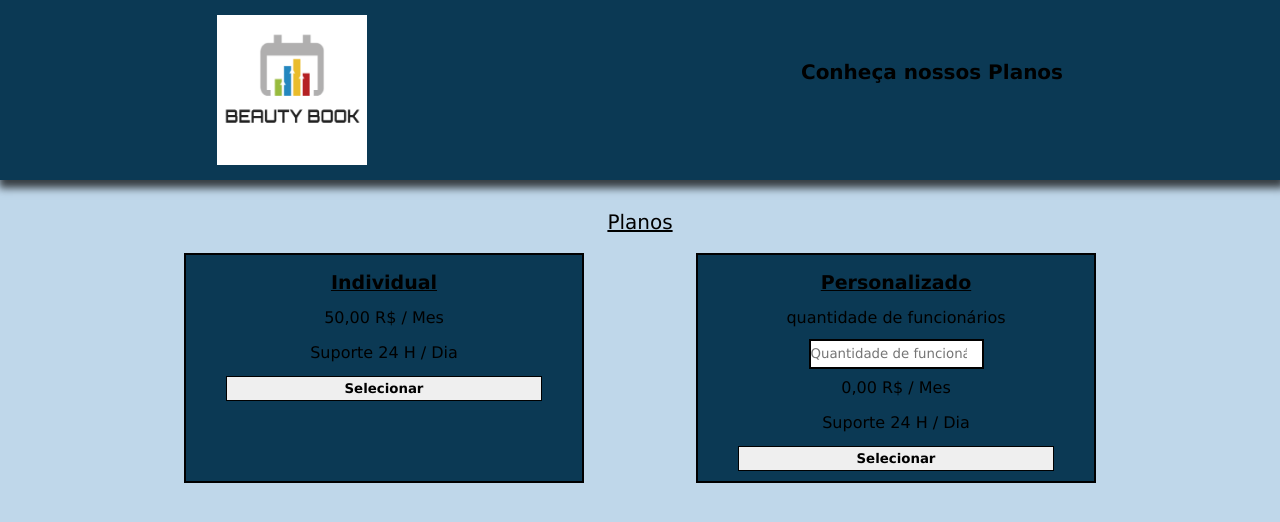
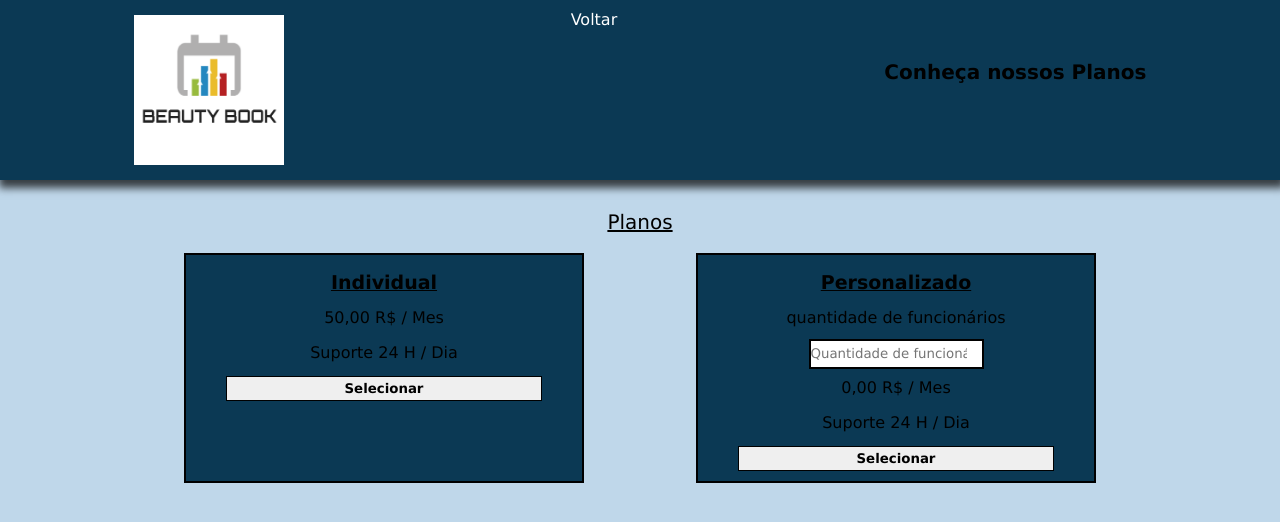
Before and after one commit to joaoMicheletti/BeautyBook, a React (Create React App) app in the folder frontend/: page /planos in a window 1280 px wide. Shown: the top 522 px of the page. Built offline with nearby package versions, Linux system fonts and the light colour scheme; what @mercadopago/sdk-react would draw is missing.

Commit message:
ajustes na rota entre as paginas

```diff
--- a/frontend/src/pages/LoginSalao/LoginSalao.js
+++ b/frontend/src/pages/LoginSalao/LoginSalao.js
@@ -82,6 +82,9 @@ export default function LoginSalao(){
         <div id="LoginSalao">
             <header id="HeaderLoginSalao">
                 <img id="Beuty" src={Logo} alt="Logo"/>
+                <a id="Link" href="/">Home</a>
+                <a id="Link" href="/loginsalao">Login</a>
+                <a id="Link" href="/registrosalao">Registrar-se</a>
                 <ul>
                     <img id="LogoImg" src={Borboleta} alt="logo"/>
                 </ul>
--- a/frontend/src/pages/LoginSalao/style_login.css
+++ b/frontend/src/pages/LoginSalao/style_login.css
@@ -21,6 +21,11 @@
 }
 #LogoImg {
     width: 100px;
+}
+#Link {
+    color: white;
+    margin-left: 10px;
+    text-decoration: none;
 }
 #FormLoginSalao {
     display: flex;
--- a/frontend/src/pages/RegistroSalao/RegistroSalao.js
+++ b/frontend/src/pages/RegistroSalao/RegistroSalao.js
@@ -80,6 +80,9 @@ export default function RegistroSalao(){
         <div id="RegistroSalao">
             <header id="HeaderRegistroSalao">
                 <img id="R" src={Logo} alt="Logo"/>
+                <a id="Link_reg" href="/">Home</a>
+                <a id="Link_reg" href="/loginsalao">Login</a>
+                <a id="Link_reg" href="/registrosalao">Registrar-se</a>
                 <img src={Barber} alt="Logo"/>
             </header>
             <div id="FomrRegistroSalao">
--- a/frontend/src/pages/RegistroSalao/style.css
+++ b/frontend/src/pages/RegistroSalao/style.css
@@ -21,6 +21,11 @@
     width: 150px;
     margin-right: 30px;
     margin-top: 10px;
+}
+#HeaderRegistroSalao #Link_reg {
+    color: white;
+    margin-left: 10px;
+    text-decoration: none;
 }
 
 #FomrRegistroSalao {
--- a/frontend/src/pages/agendaF/agendaF.js
+++ b/frontend/src/pages/agendaF/agendaF.js
@@ -25,6 +25,7 @@ export default function AgendaF(){
     return(
         <div id="PainelSalao">
             <header id="HeaderSalao">
+                <a id="Link_AF" href="/painel">Voltar</a>
                 <h1 id="TitleSalao" >Agenda de funcionários</h1>
             </header>
             <hr/>
--- a/frontend/src/pages/agendaF/style.css
+++ b/frontend/src/pages/agendaF/style.css
@@ -17,8 +17,15 @@
     margin-left: 10px;
     margin-right: 30px;
 }
+#Link_AF {
+    margin-top: 10px;
+    margin-left: 20px;
+    color: white;
+    text-decoration: none;
+
+}
 #TitleSalao{
-    margin-top: 30px;
+    margin-top: 60px;
 }
 hr{
     width: 100%;
--- a/frontend/src/pages/convidarcliente/convidarcliente.js
+++ b/frontend/src/pages/convidarcliente/convidarcliente.js
@@ -40,7 +40,7 @@ export default function Servicos(){
     };
 
     return(
-        <div id="PainelSalao">
+        <div id="PainelSalao" className="Convidar">
             {infoSalao.map((iten, key) =>{
                 localStorage.setItem('cod', infoSalao[0].codigo_indicacao);
                 return(
--- a/frontend/src/pages/convidarcliente/style_convidar.css
+++ b/frontend/src/pages/convidarcliente/style_convidar.css
@@ -4,6 +4,9 @@
 #Agenda{
     margin-left: 10px;
     font-size: 50px;
+}
+.Convidar {
+    height: 100vh;
 }
 #Services {
     margin-left: 10px;
--- a/frontend/src/pages/planos/planos.js
+++ b/frontend/src/pages/planos/planos.js
@@ -45,6 +45,7 @@ export default function Planos(){
         <div id='ConteinerPlanos'>
             <header id='HeaderPlanos'>
                 <img src={Logo} alt='logo BeautyBook'/>
+                <a id="Link_AF" href="/painel">Voltar</a>
                 <p id='TitlePlanos'>
                     Conheça nossos Planos
                 </p>
```
